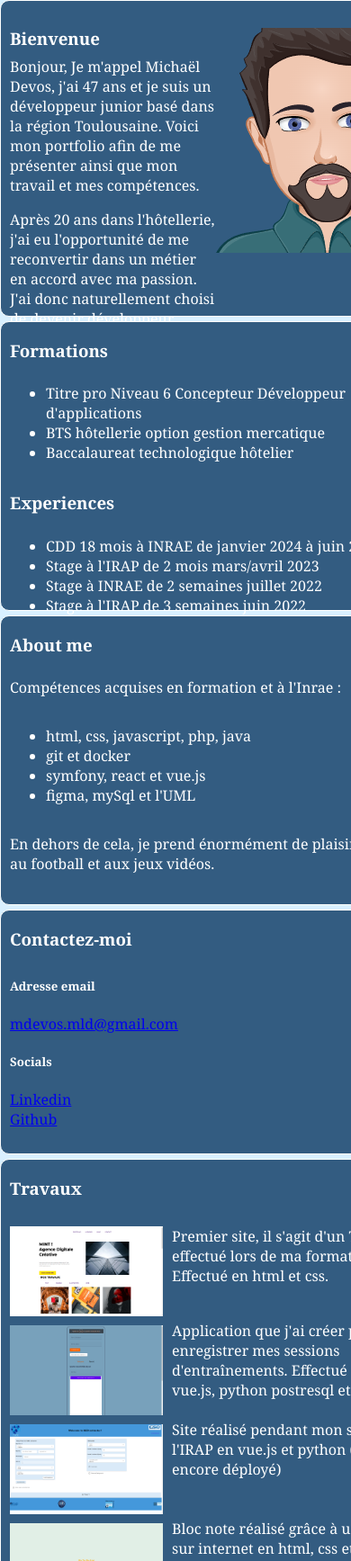
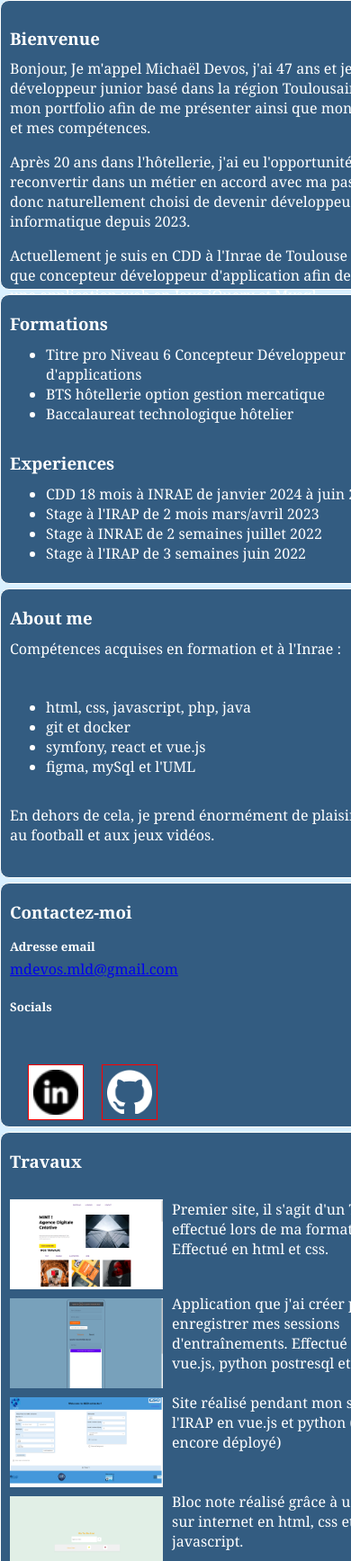
Before and after one commit to MDevos78/portfolio, a plain HTML site: page index.html in a window 390 px wide. Shown: the top 1735 px of the page at 90% size. Drawn offline with nearby package versions, Linux system fonts and the light colour scheme.

Commit message:
déplacement logos sociaux

```diff
--- a/css/style.css
+++ b/css/style.css
@@ -15,6 +15,9 @@ body{
     height: 700px;
     flex-wrap: wrap;
 }
+.titre{
+    margin-bottom: 40px;
+}
 .container{
     display: flex;
     padding: 10px;
@@ -24,28 +27,34 @@ body{
     border-radius: 10px;
     border: 1px solid white;
 }
+.presentation{
+    width: 600px;
+    margin-right: 100px;
+}
 .logos{
     display: flex;
-    margin-top: 40px;
     padding: 10px;
 }
 .github{
-    width: 30px;
-    height: 30px;
-    margin: 5px;
+    width: 50px;
+    height: 50px;
+    margin: 10px;
     border: 0.5px solid red;
     padding: 5px;
 }
 .github img{
-    width: 30px;
+    width: 50px;
 }
 .linkedin{
-    width: 30px;
-    height: 30px;
-    margin: 5px;
+    width: 50px;
+    height: 50px;
+    margin: 10px;
     border: 0.5px solid red;
     padding: 5px;
     background-color: white;
+}
+.linkedin img{
+    width: 50px;
 }
 .cartoonify{
     margin-top: 20px;
@@ -159,9 +168,19 @@ h3{
         margin: auto;
         width: 750px;
     }
+    .titre{
+        margin-bottom: 20px;
+    }
+    h3{
+        margin-bottom: 5px;
+    }
     .container{
         display: flex;
         width:750px
+    }
+    .presentation{
+        width: 450px;
+        margin-right: 20px;
     }
     .logos{
         display: flex;
@@ -170,15 +189,15 @@ h3{
     }
     .cv{
         width: 250px;
-        height: 330px;
+        height: 350px;
     }
     .aboutMe{
         width: 230px;
-        height: 330px;
+        height: 350px;
     }
     .contact{
         width: 191px;
-        height: 330px;
+        height: 350px;
     }
     .works{
         width: 750px;
@@ -207,10 +226,13 @@ h3{
     .container{
         display: flex;
         width: 500px;
-        height: 330px;
+        height: 300px;
     }
-    .logos{
+    .cartoonify{
         display: none;
+    }
+    .presentation{
+        width: 450px;
     }
     .cv{
         width: 500px;
@@ -226,6 +248,9 @@ h3{
         width: 500px;
         height: 250px;
         margin-left: 0;
+    }
+    h5{
+        margin-bottom: 5px;
     }
     .works{
         width: 500px;
--- a/index.html
+++ b/index.html
@@ -13,14 +13,10 @@
         <div class="container">
             <div class="presentations">
                 <div class="presentation">
-                    <h3>Bienvenue</h3>
+                    <h3 class="titre">Bienvenue</h3>
                     <p>Bonjour, Je m'appel Michaël Devos, j'ai 47 ans et je suis un développeur junior basé dans la région Toulousaine. Voici mon portfolio afin de me présenter ainsi que mon travail et mes compétences.</p>
                     <p>Après 20 ans dans l'hôtellerie, j'ai eu l'opportunité de me reconvertir dans un métier en accord avec ma passion. J'ai donc naturellement choisi de devenir développeur informatique depuis 2023.</p>
-                    <p>Actuellement je suis en CDD à l'Inrae de Toulouse en tant que concepteur développeur d'application afin de créer une application web en Java et jQuery.</p>
-                </div>
-                <div class="logos">
-                    <a class="linkedin" href="https://www.linkedin.com/in/mdevos-d%C3%A9veloppeur-web/"><img src="assets/logos/linkedin_logo_icon_186926.png" alt="logo linkedin"/></a>
-                    <a class="github" href="https://github.com/MDevos78"><img src="assets/logos/github-mark-white.png" alt="logo github"/></a>
+                    <p>Actuellement je suis en CDD à l'Inrae de Toulouse en tant que concepteur développeur d'application afin de créer une application web en Java jQuery et Mysql.</p>
                 </div>
             </div>
             <div class="cartoonify">
@@ -58,8 +54,10 @@
             <h5>Adresse email</h5>
             <a href="mailto:mdevos.mld@gmail.com">mdevos.mld@gmail.com</a>
             <h5>Socials</h5>
-            <a href="https://www.linkedin.com/in/mdevos-d%C3%A9veloppeur-web/">Linkedin</a>
-            <a href="https://github.com/MDevos78">Github</a>
+            <div class="logos">
+                <a class="linkedin" href="https://www.linkedin.com/in/mdevos-d%C3%A9veloppeur-web/"><img src="assets/logos/linkedin_logo_icon_186926.png" alt="logo linkedin"/></a>
+                <a class="github" href="https://github.com/MDevos78"><img src="assets/logos/github-mark-white.png" alt="logo github"/></a>
+            </div>
         </div>
         <div class="works">
             <span class="worksLeft">
```
